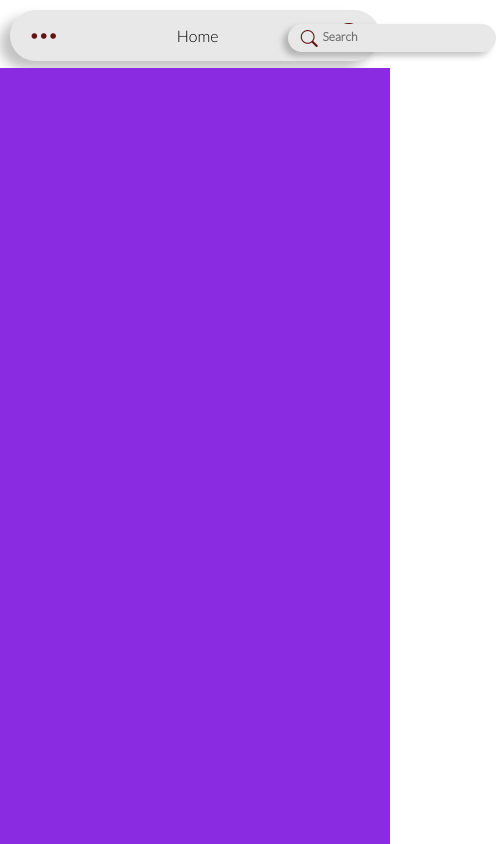
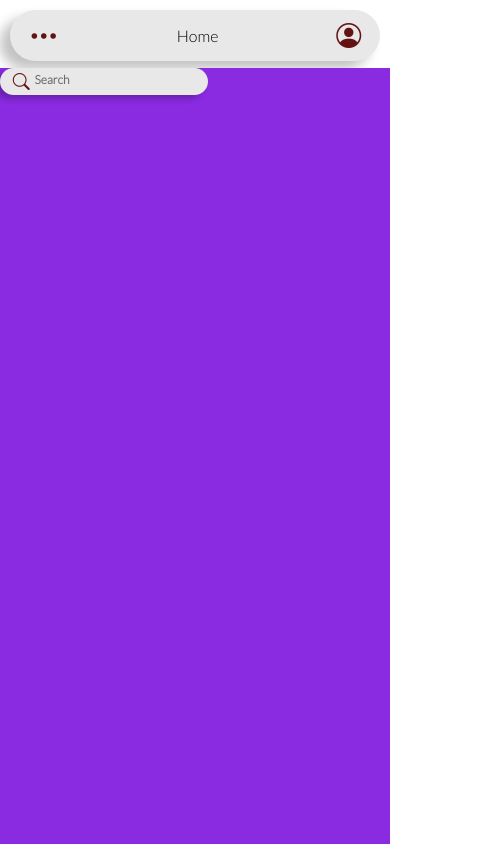
Before and after one commit to Ismael1699/itecsa-app, a React (Create React App) app: page / in a window 390 px wide. Shown: the whole page, 496 px wide, since content can reach past the window. Built offline with nearby package versions, Linux system fonts and the light colour scheme.

Commit message:
se realizó cambios de estilos a Search.css, se implementara una nueva estructura al proyecto, esta teniendo detalles para implentar la interfaz mobile

```diff
--- a/src/styles/Search.css
+++ b/src/styles/Search.css
@@ -3,9 +3,6 @@
     padding-left: 0.8rem;
     width: 50vw;
     background-color: var(--main-color);
-    position: absolute;
-    top: 1.5rem;
-    left: 18rem;
     border-radius: 1rem;
     color: var(--text-color);
     box-shadow: -5px 4px 6px #0000003d;
```
